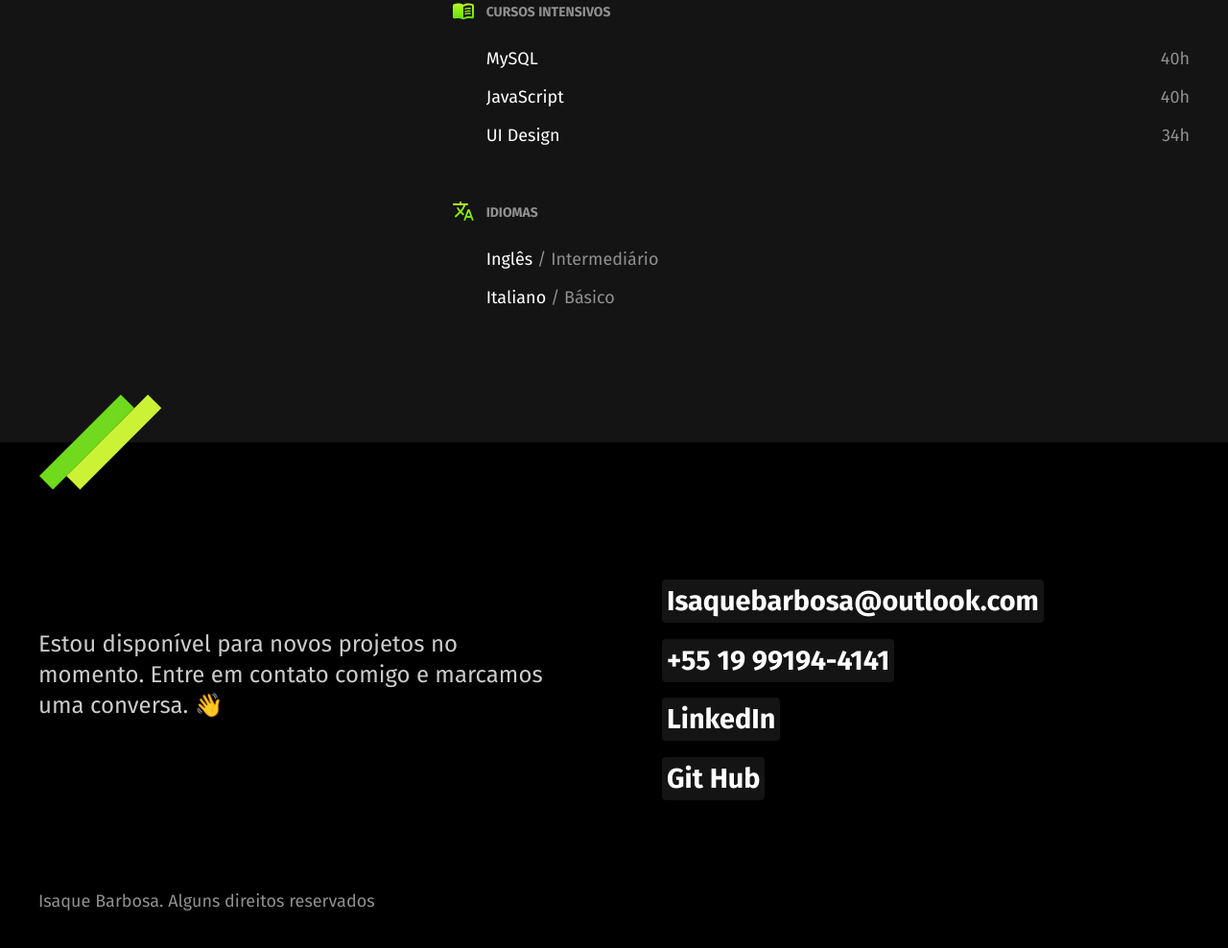
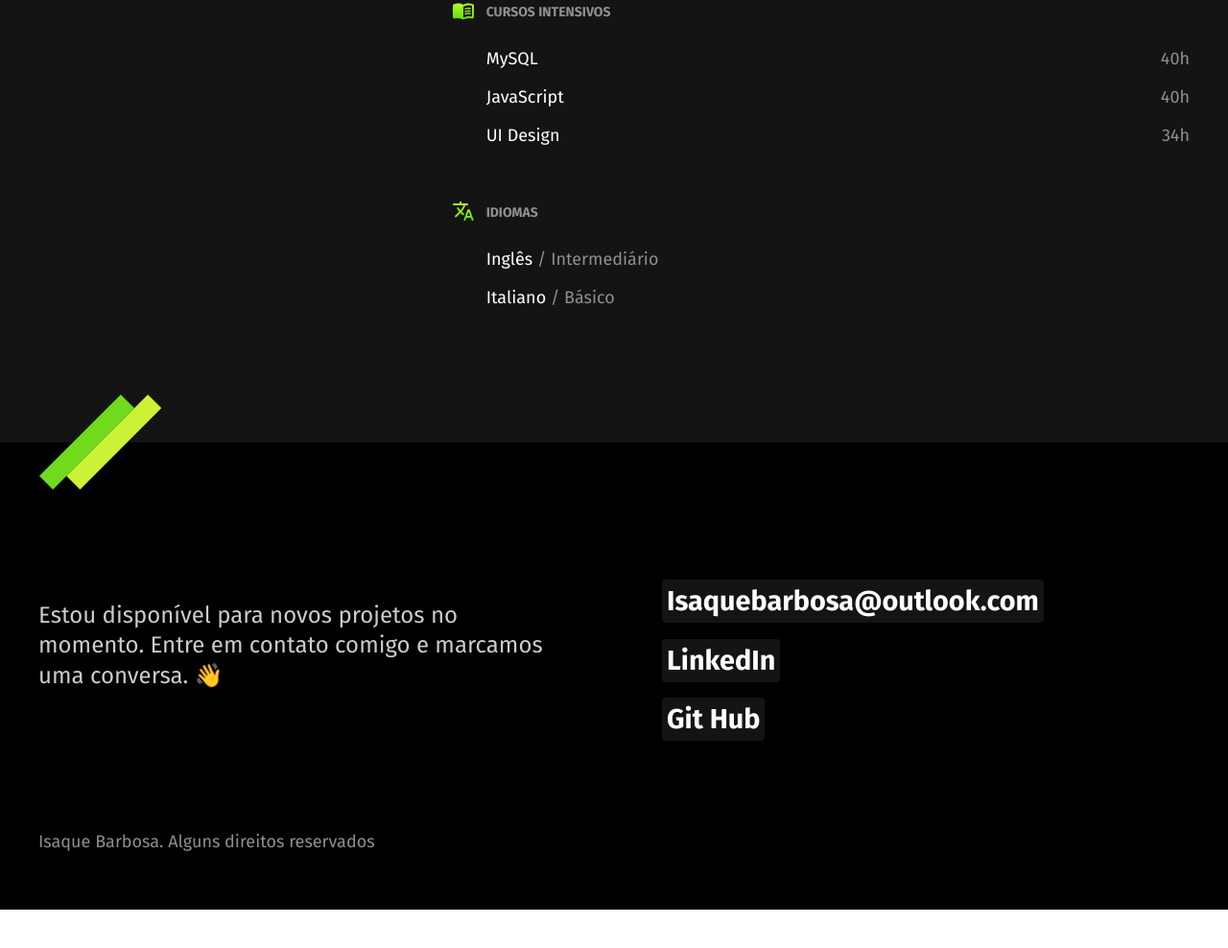
Before and after one commit to IsaqueBar21/PortfolioPessoal, a plain HTML site: page index.html in a window 1280 px wide. Shown: the part 2482-3470 px from the top of the page at 96% size. After the commit the page ends 3430 px from the top, so only its background shows below. Drawn offline with Linux system fonts and the light colour scheme.

Commit message:
Remoção número telefone pessoal

```diff
--- a/index.html
+++ b/index.html
@@ -150,7 +150,6 @@
       <p class="footer-texto">Estou disponível para novos projetos no momento. Entre em contato comigo e marcamos uma conversa. 👋</p>
       <ul class="footer-contato">
         <li><a href="mailto:isaquebarbosa@outlook.com">Isaquebarbosa@outlook.com</a></li>
-        <li><a href="https://api.whatsapp.com/send/?phone=%2B5519991944141&text&type=phone_number&app_absent=0">+55 19 99194-4141</a></li>
         <li><a href="https://www.linkedin.com/in/isaque-barbosa2021dev/">LinkedIn</a></li>
         <li><a href="https://github.com/IsaqueBar21">Git Hub</a></li>
       </ul>
```
